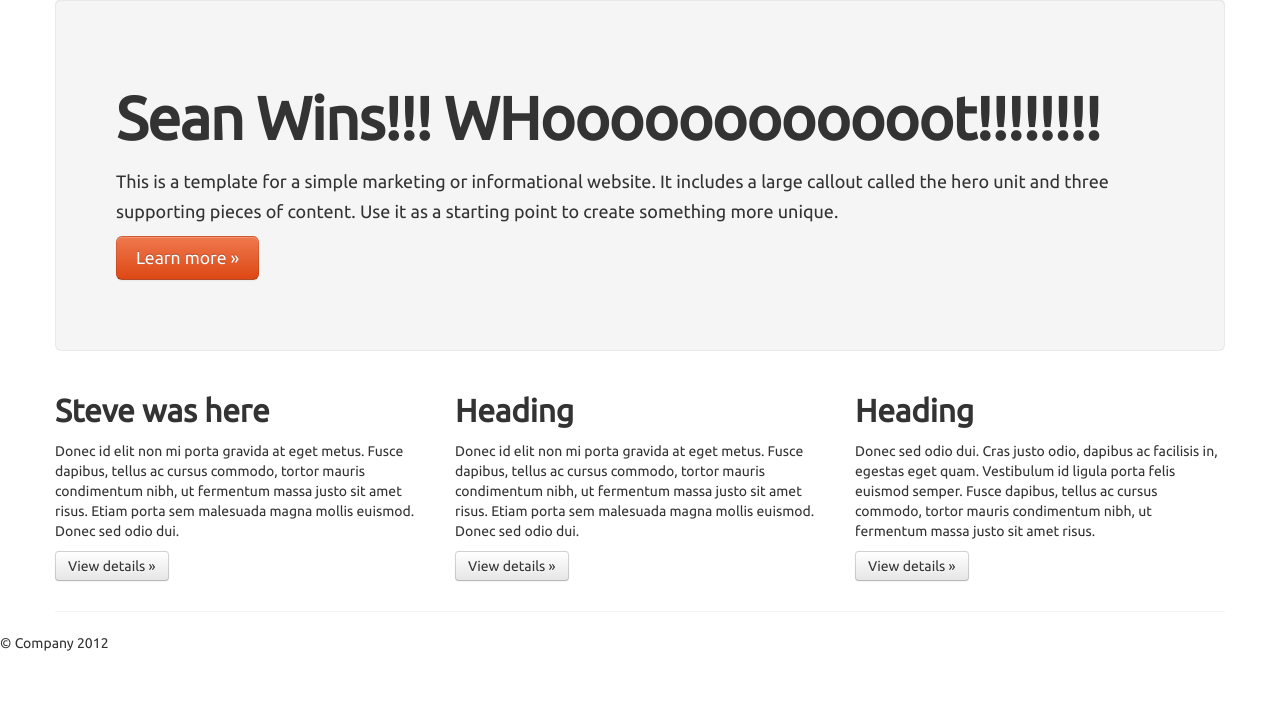
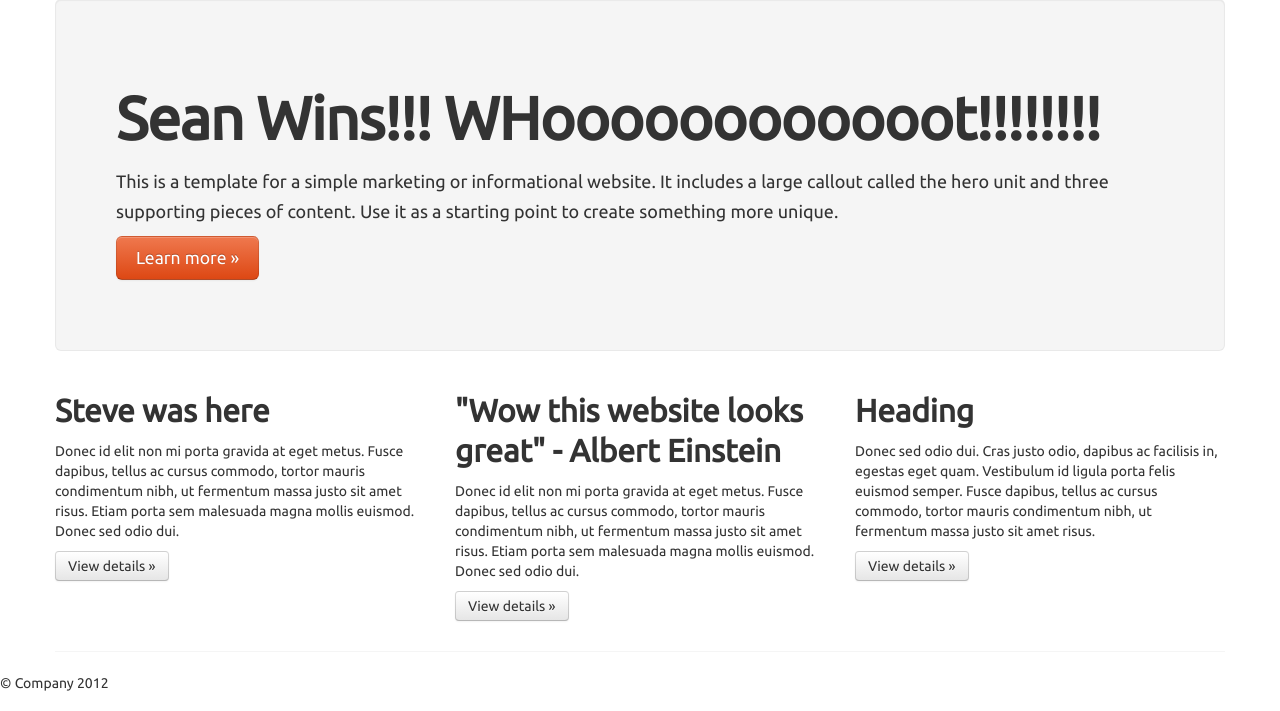
Before and after one commit to seslattery/django-sample-app, a Django app: template djtut2/base/templates/base/home.html in a window 1280 px wide. Shown: the part 61-772 px from the top of the page. Before the commit the page ends 712 px from the top, so only its background shows below. Run offline with Django 3.2, Linux system fonts and the light colour scheme; the template is opened without the code that fills it, so the values that code supplies are empty; some libraries are stand-ins or nearby versions.

Commit message:
Testing 1234

```diff
--- a/djtut2/base/templates/base/home.html
+++ b/djtut2/base/templates/base/home.html
@@ -18,7 +18,7 @@
       <p><a class="btn" href="http://twitter.github.com/bootstrap/examples/hero.html#">View details »</a></p>
   </div>
   <div class="span4">
-      <h2>Heading</h2>
+      <h2>"Wow this website looks great" - Albert Einstein</h2>
       <p>Donec id elit non mi porta gravida at eget metus. Fusce dapibus, tellus ac cursus commodo, tortor mauris condimentum nibh, ut fermentum massa justo sit amet risus. Etiam porta sem malesuada magna mollis euismod. Donec sed odio dui. </p>
       <p><a class="btn" href="http://twitter.github.com/bootstrap/examples/hero.html#">View details »</a></p>
   </div>
```
